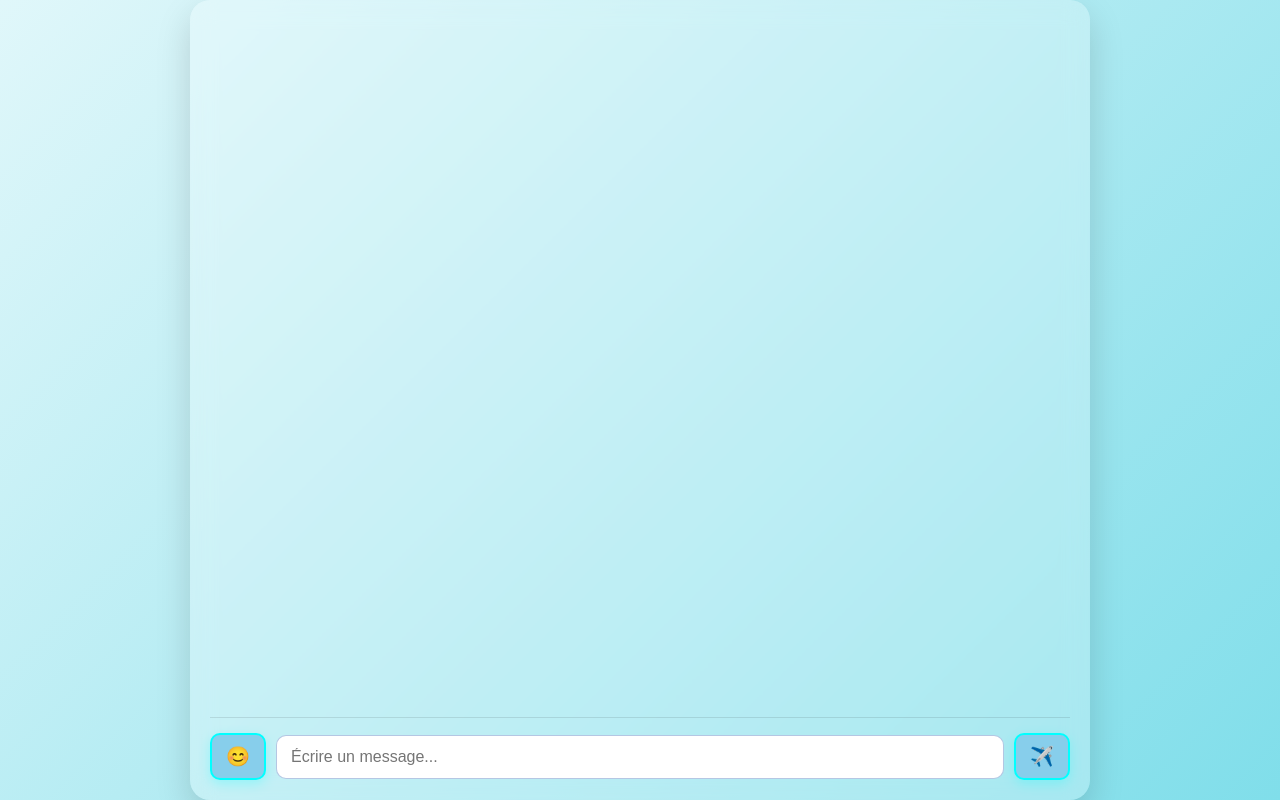
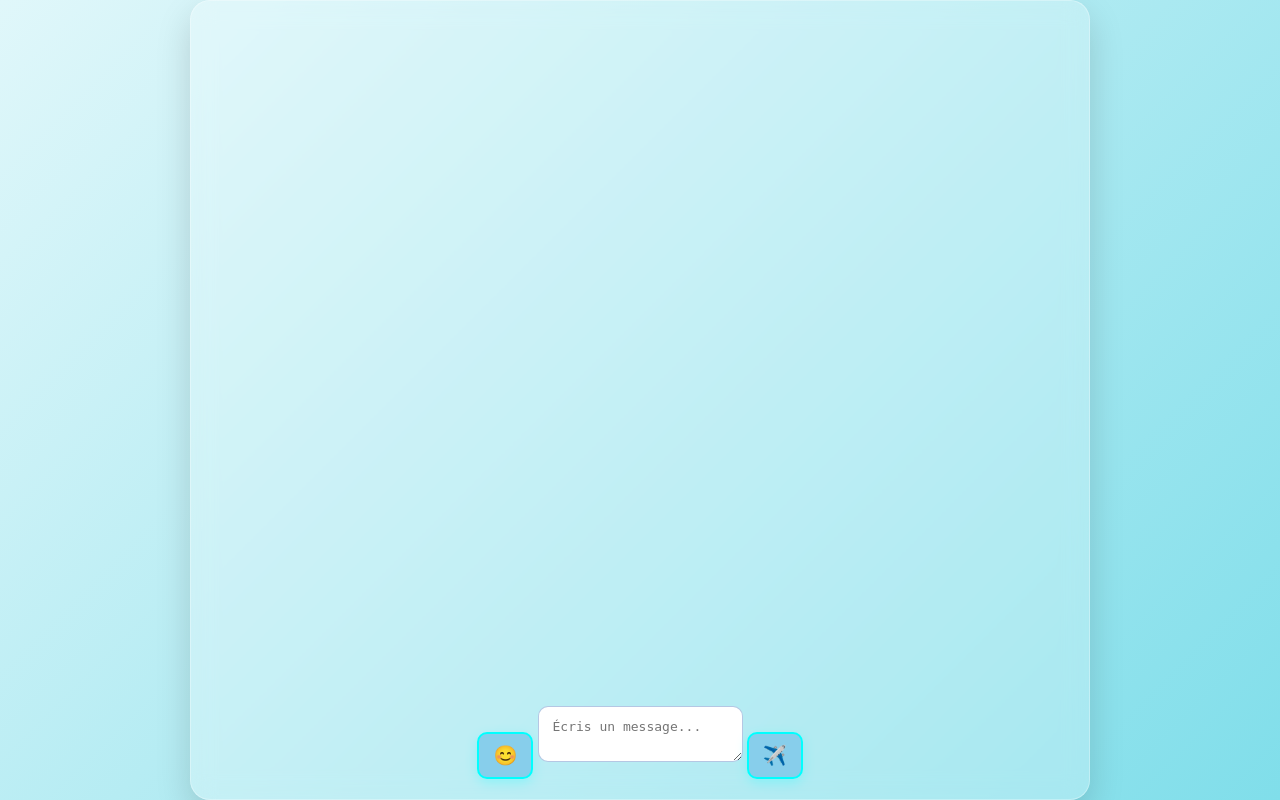
Before and after one commit to Lazyprobg/french-reborn, a Flask app: page /channel/French_Reborn in a window 1280 px wide. Run offline with Flask 3, Linux system fonts and the light colour scheme; the visitor is signed in with stand-in values (Sample User, id 1).

Commit message:
Update channel_Fre.html

```diff
--- a/templates/channel_Fre.html
+++ b/templates/channel_Fre.html
@@ -2,41 +2,29 @@
 <html lang="fr">
 <head>
     <meta charset="UTF-8">
-    <title>French Reborn — Province</title>
     <meta name="viewport" content="width=device-width, initial-scale=1.0">
-
+    <title>French Reborn - Chat</title>
     <link rel="stylesheet" href="{{ url_for('static', filename='style.css') }}">
 </head>
 <body>
-
-<div class="chat-container">
-
-    <!-- HISTORIQUE DES MESSAGES -->
-    <div id="messages" class="messages-container">
-        <!-- Messages injectés par JS -->
+    <div class="container chat-container">
+        <div id="messages-container" class="messages-container">
+            <!-- Messages chargés dynamiquement -->
         </div>
 
-    <!-- BARRE D'ENVOI -->
-    <div class="chat-input-container">
-
+        <div class="input-container">
             <button id="emoji-button" class="emoji-button">😊</button>
-
-        <input
-            type="text"
-            id="message-input"
-            placeholder="Écrire un message..."
-            autocomplete="off"
-        >
-
+            <textarea id="message-input" placeholder="Écris un message..."></textarea>
             <button id="send-button" class="send-button">✈️</button>
         </div>
     </div>
 
-<script src="{{ url_for('static', filename='script.js') }}"></script>
+    <!-- Passer l'utilisateur et son rôle au JS -->
     <script>
         const CURRENT_USER = "{{ session['username'] }}";
         const CURRENT_ROLE = "{{ session.get('role', 'Citoyen') }}";
     </script>
+
     <script src="{{ url_for('static', filename='script.js') }}"></script>
 </body>
 </html>
```
Lines whose indentation alone changed are shown as unchanged.
